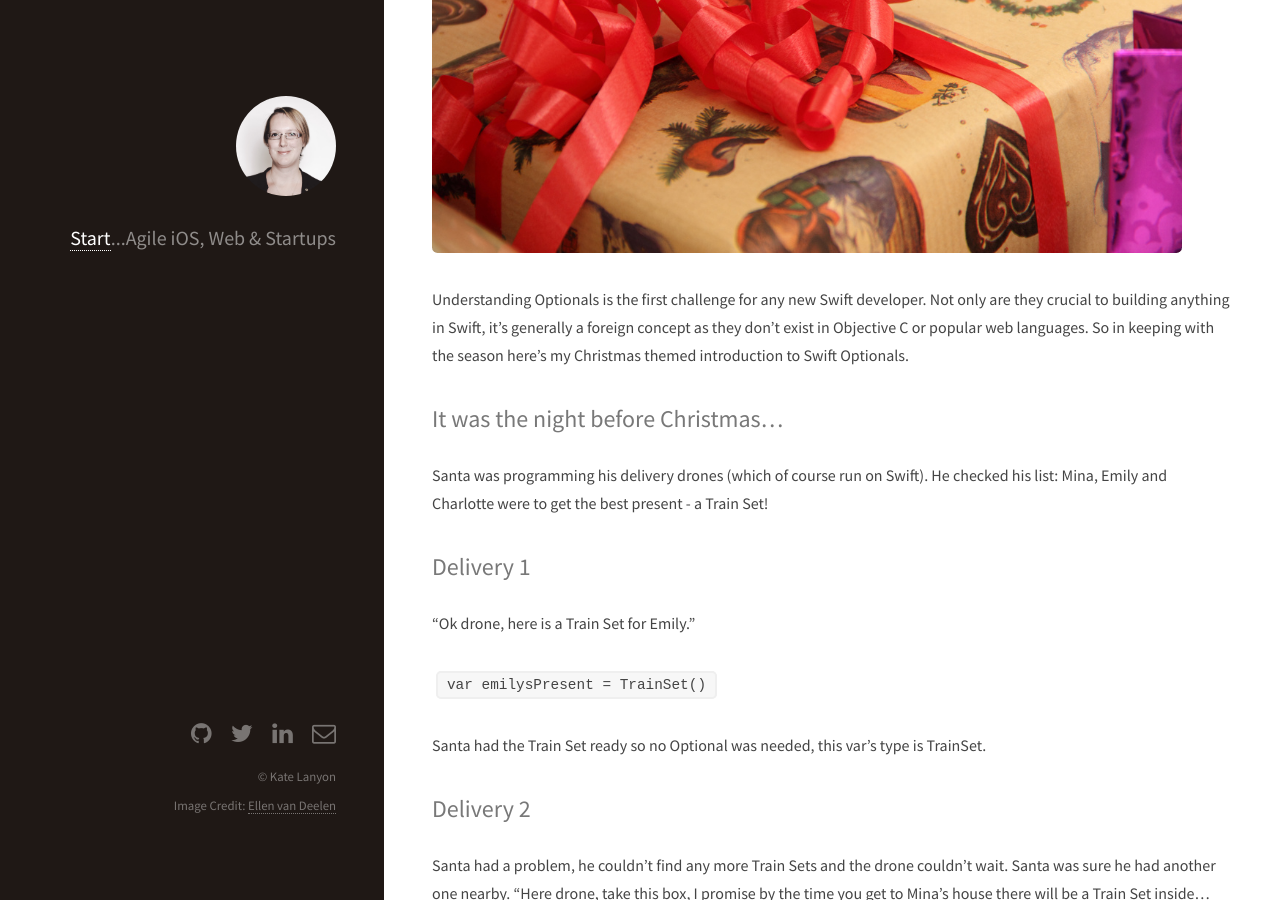
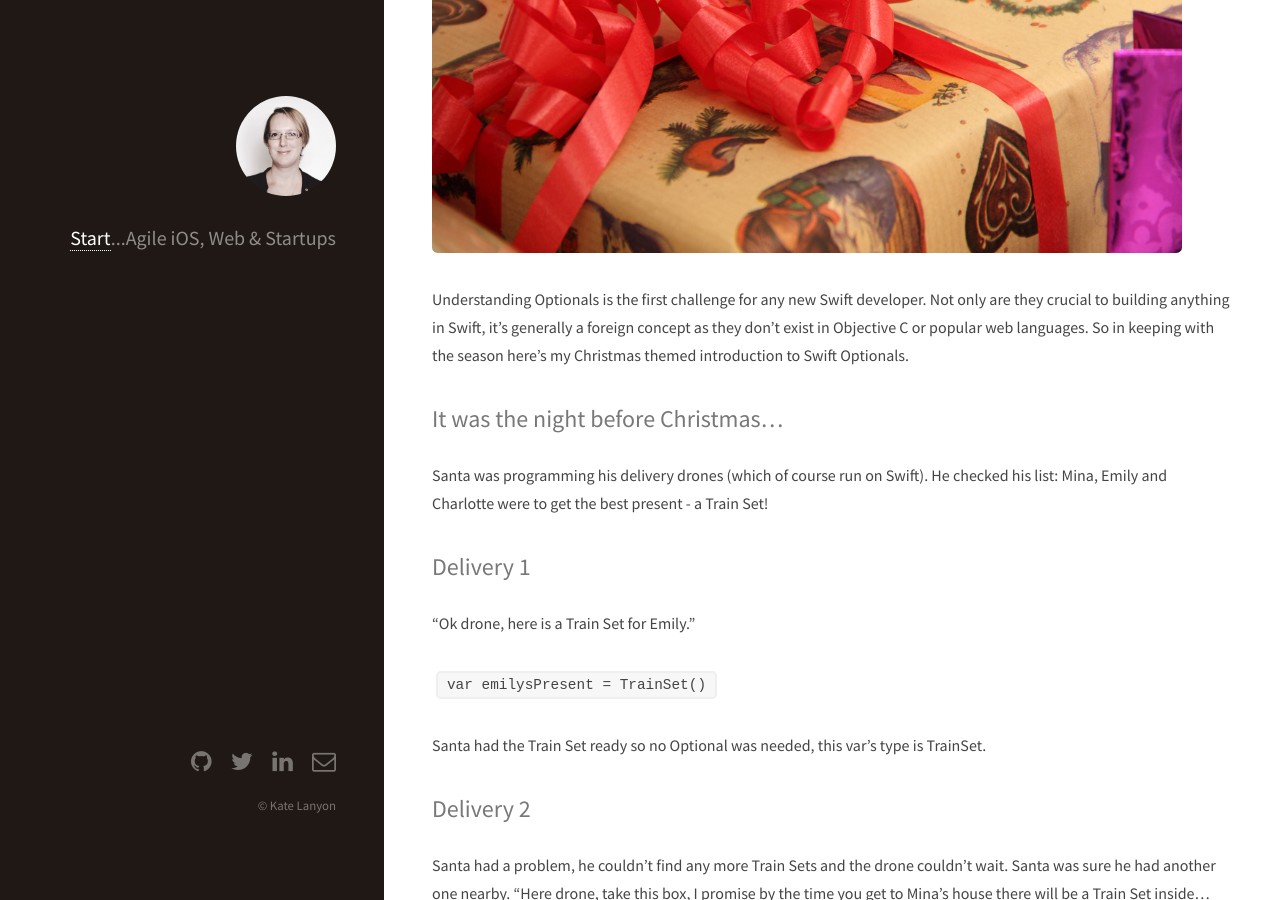
Before and after one commit to katalisha/katalisha.github.io, a Jekyll site: the page built from index.html, in a window 1280 px wide and 900 px high, scrolled down 463 px. Built offline with Jekyll 4.4.1, drawn with Linux system fonts in a browser that asks for light colours.

Commit message:
removed image credit

```diff
--- a/_layouts/default.html
+++ b/_layouts/default.html
@@ -92,7 +92,7 @@
             </ul>
             <ul class="copyright">
                 <li>&copy; Kate Lanyon</li>
-                 <li>Image Credit: <a href="https://www.flickr.com/photos/41904174@N06/5601281242">Ellen van Deelen</a></li>
+                 <!-- <li>Image Credit: <a href="https://www.flickr.com/photos/41904174@N06/5601281242">Ellen van Deelen</a></li> -->
 <!--                <li>Demo Images: <a href="https://unsplash.com/">Unsplash</a></li>
                 <li>Jekyll Template: <a href="http://cloudcannon.com">Cloud Cannon</a></li> -->
             </ul>
```
